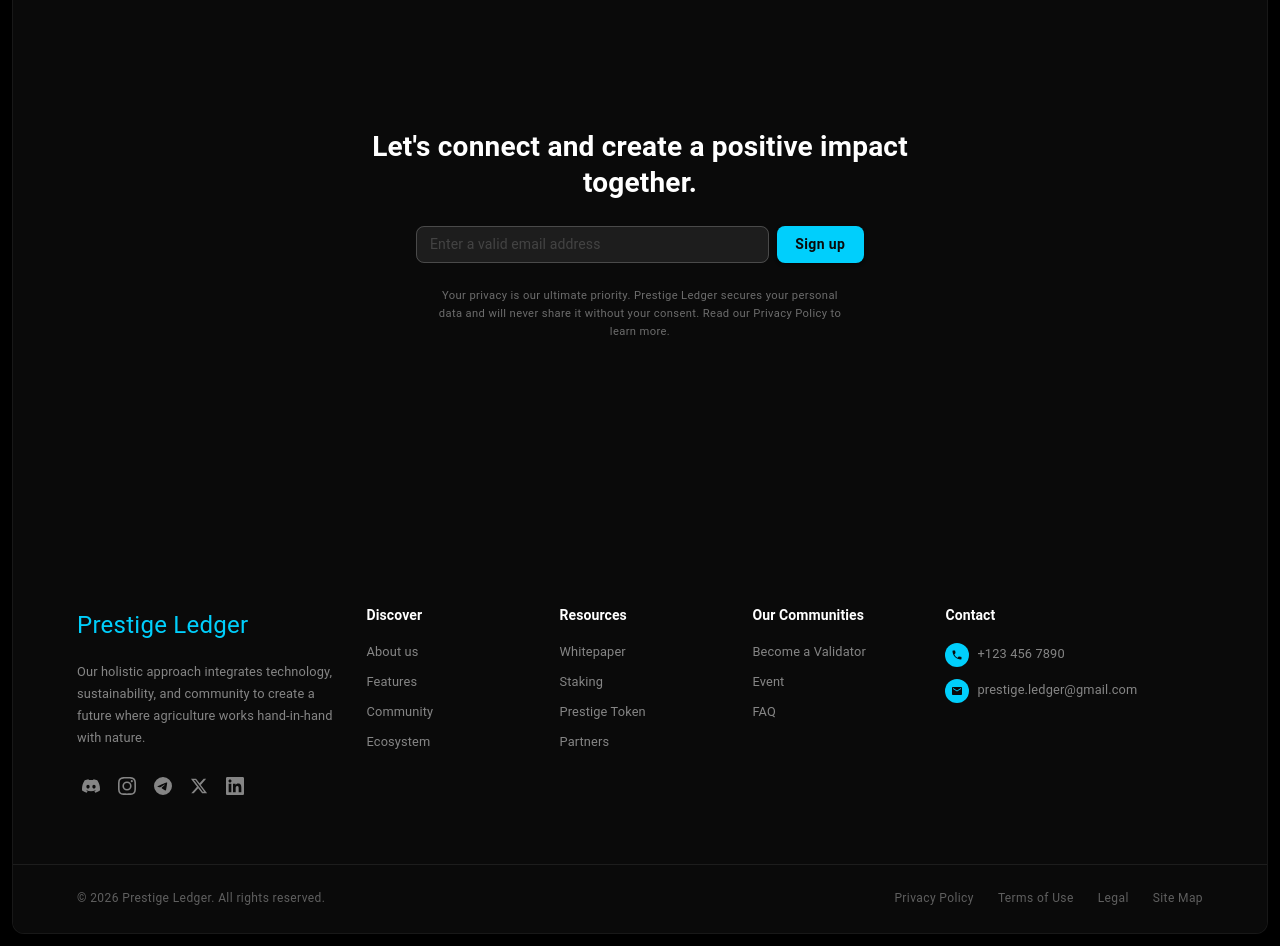
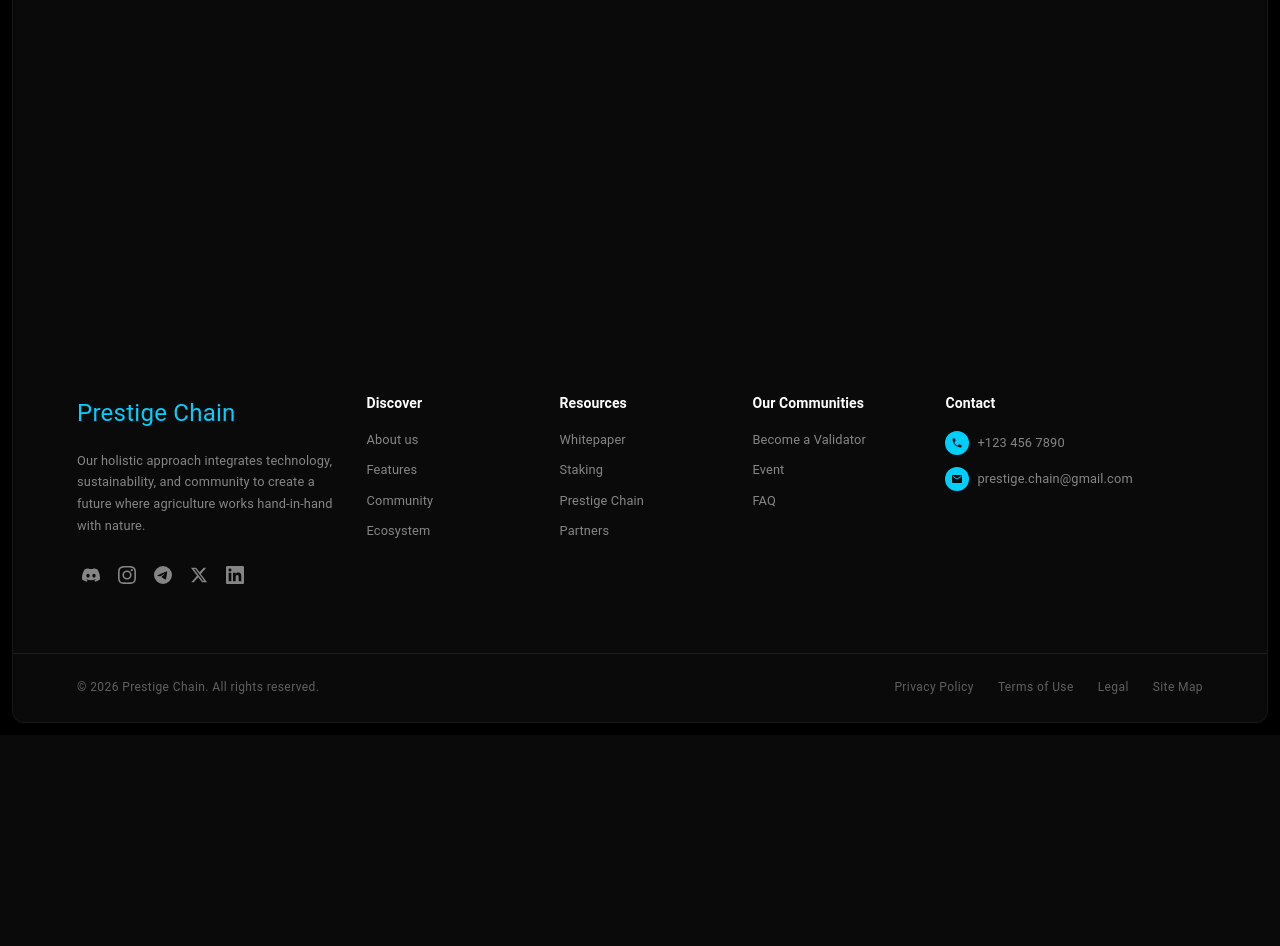
Before and after one commit to stomatradeoffice/company-profile-prstg, a Next.js app: page / in a window 1280 px wide. Shown: the part 3180-4126 px from the top of the page. After the commit the page ends 3915 px from the top, so only its background shows below. Built offline with nearby package versions, Linux system fonts and the light colour scheme; what @mui/material-nextjs, @rainbow-me/rainbowkit, wagmi would draw is missing.

Commit message:
clean footer

```diff
--- a/src/features/landing-page/component/footer.tsx
+++ b/src/features/landing-page/component/footer.tsx
@@ -23,8 +23,8 @@ interface SocialLink {
 
 interface FooterProps {
     // Newsletter
-    newsletterHeading: string;
-    newsletterPrivacyText: string;
+    // newsletterHeading: string;
+    // newsletterPrivacyText: string;
     // newsletterBgImage: string;
 
     // Brand
@@ -73,8 +73,8 @@ const socialIcons: Record<string, React.ReactNode> = {
 import { useLandingPageActions } from "../context/landing-page-context";
 
 export default function Footer({
-    newsletterHeading,
-    newsletterPrivacyText,
+    // newsletterHeading,
+    // newsletterPrivacyText,
     // newsletterBgImage,
     logoSrc,
     brandDescription,
@@ -123,7 +123,7 @@ export default function Footer({
                     spacing={3}
                     sx={{ position: "relative", zIndex: 2, maxWidth: "36rem", mx: "auto", textAlign: "center" }}
                 >
-                    <Typography
+                    {/* <Typography
                         variant="h4"
                         sx={{
                             fontSize: { xs: "1.25rem", sm: "1.5rem", lg: "1.75rem" },
@@ -133,10 +133,10 @@ export default function Footer({
                         }}
                     >
                         {newsletterHeading}
-                    </Typography>
+                    </Typography> */}
 
                     {/* Email Form */}
-                    <Stack
+                    {/* <Stack
                         component="form"
                         onSubmit={handleSubmit}
                         direction="row"
@@ -180,14 +180,14 @@ export default function Footer({
                         >
                             Sign up
                         </Button>
-                    </Stack>
+                    </Stack> */}
 
-                    <Typography
+                    {/* <Typography
                         variant="caption"
                         sx={{ color: "rgba(255,255,255,0.4)", fontSize: "0.7rem", lineHeight: 1.6, maxWidth: "26rem" }}
                     >
                         {newsletterPrivacyText}
-                    </Typography>
+                    </Typography> */}
                 </Stack>
             </Box>
 
--- a/src/features/landing-page/constants/landing-page-data.ts
+++ b/src/features/landing-page/constants/landing-page-data.ts
@@ -45,7 +45,7 @@ export const landingPageData = {
         ],
     },
     growthData: {
-        badgeText: "Prestige Token",
+        badgeText: "Prestige Chain",
         heading: "Growth with Prestige Chain",
         description: "Through decentralized finance (DeFi) protocols, we dismantle traditional agricultural monopolies, enabling a community-driven network where farmers and global investors can interact securely and seamlessly without central authorities",
         mobileBackgroundImage: imageConfig.background.mobile.bgMobile,
@@ -54,7 +54,7 @@ export const landingPageData = {
     footerData: {
         newsletter: {
             heading: "Let's connect and create a positive impact together.",
-            privacyText: "Your privacy is our ultimate priority. Prestige Ledger secures your personal data and will never share it without your consent. Read our Privacy Policy to learn more.",
+            privacyText: "Your privacy is our ultimate priority. Prestige Chain secures your personal data and will never share it without your consent. Read our Privacy Policy to learn more.",
             bgImage: imageConfig.background.desktop.bgDesktop,
         },
         brand: {
@@ -69,14 +69,14 @@ export const landingPageData = {
         ],
         linkColumns: [
             { title: "Discover", links: [{ label: "About us", href: "#" }, { label: "Features", href: "#" }, { label: "Community", href: "#" }, { label: "Ecosystem", href: "#" }] },
-            { title: "Resources", links: [{ label: "Whitepaper", href: "#" }, { label: "Staking", href: "#" }, { label: "Prestige Token", href: "#" }, { label: "Partners", href: "#" }] },
+            { title: "Resources", links: [{ label: "Whitepaper", href: "#" }, { label: "Staking", href: "#" }, { label: "Prestige Chain", href: "#" }, { label: "Partners", href: "#" }] },
             { title: "Our Communities", links: [{ label: "Become a Validator", href: "#" }, { label: "Event", href: "#" }, { label: "FAQ", href: "#" }] },
         ],
         contactItems: [
             { icon: "phone", label: "+123 456 7890", href: "tel:+1234567890" },
-            { icon: "email", label: "prestige.ledger@gmail.com", href: "mailto:prestige.ledger@gmail.com" },
+            { icon: "email", label: "prestige.chain@gmail.com", href: "mailto:prestige.Chain@gmail.com" },
         ],
-        copyrightText: "© 2026 Prestige Ledger. All rights reserved.",
+        copyrightText: "© 2026 Prestige Chain. All rights reserved.",
         legalLinks: [
             { label: "Privacy Policy", href: "#" },
             { label: "Terms of Use", href: "#" },
@@ -84,5 +84,5 @@ export const landingPageData = {
             { label: "Site Map", href: "#" },
         ],
     },
-    logoSrc: "Prestige Ledger",
+    logoSrc: "Prestige Chain",
 };
```
